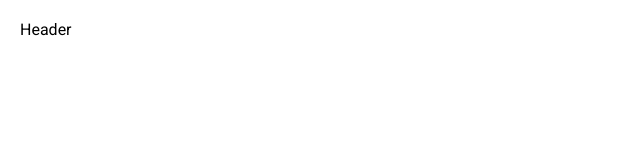
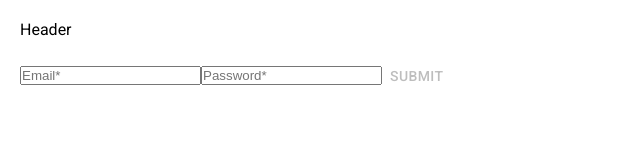
Before and after one commit to chinacat567/cse611-fall2022-team-networthy, a React app in the folder client/: page /admin in a window 1280 px wide. Before the commit this address had no page. Shown: the whole page, without its empty margins (0-640 px from the left). Built offline with nearby package versions, Linux system fonts and the light colour scheme.

Commit message:
FEAT: Login routes

```diff
--- a/client/package.json
+++ b/client/package.json
@@ -12,6 +12,7 @@
     "@testing-library/jest-dom": "^5.16.5",
     "@testing-library/react": "^13.4.0",
     "@testing-library/user-event": "^13.5.0",
+    "formik": "^2.2.9",
     "react": "^18.2.0",
     "react-dom": "^18.2.0",
     "react-redux": "^8.0.4",
@@ -19,7 +20,8 @@
     "react-scripts": "5.0.1",
     "redux": "^4.2.0",
     "sass": "^1.55.0",
-    "web-vitals": "^2.1.4"
+    "web-vitals": "^2.1.4",
+    "yup": "^0.32.11"
   },
   "scripts": {
     "start": "react-scripts start",
--- a/client/src/components/App/index.js
+++ b/client/src/components/App/index.js
@@ -7,8 +7,10 @@ import "../../styles/app.scss";
 
 // Components
 import About from "../About";
-import { Counter } from "../Test/counter";
+// import { Counter } from "../Test/counter";
 import Header from "../Header/header";
+import AuthWizard from "../AuthWizard";
+import { LOGIN_CONFIG } from "../AuthWizard/config";
 
 const App = () => {
   return (
@@ -20,6 +22,26 @@ const App = () => {
       <Router>
         <Routes>
           <Route path="/about" element={<About />} />
+          <Route
+            path="/login"
+            element={<AuthWizard state={LOGIN_CONFIG.LOGIN} />}
+          />
+          <Route
+            path="/signup"
+            element={<AuthWizard state={LOGIN_CONFIG.SIGNUP} />}
+          />
+          <Route
+            path="/coach/login"
+            element={<AuthWizard state={LOGIN_CONFIG.COACH_LOGIN} />}
+          />
+          <Route
+            path="/coach/signup"
+            element={<AuthWizard state={LOGIN_CONFIG.COACH_SIGNUP} />}
+          />
+          <Route
+            path="/admin"
+            element={<AuthWizard state={LOGIN_CONFIG.ADMIN} />}
+          />
         </Routes>
       </Router>
     </div>
--- /dev/null
+++ b/client/src/components/AuthWizard/config.js
@@ -0,0 +1,7 @@
+export const LOGIN_CONFIG = {
+  LOGIN: "LOGIN",
+  SIGNUP: "SIGNUP",
+  COACH_LOGIN: "COACH_LOGIN",
+  COACH_SIGNUP: "COACH_SIGNUP",
+  ADMIN: "ADMIN",
+};
--- /dev/null
+++ b/client/src/components/AuthWizard/index.js
@@ -0,0 +1,94 @@
+import React from "react";
+import { Formik, Form, Field, ErrorMessage } from "formik";
+import { useDispatch, useSelector } from "react-redux";
+import * as Yup from "yup";
+import Button from "@mui/material/Button";
+
+const LoginSchema = Yup.object().shape({
+  email: Yup.string()
+    .email("Please enter a valid email")
+    .required("Please enter an email"),
+  password: Yup.string()
+    .required("Please provide a password")
+    .min(8, "Password should have minimum 8 characters"),
+});
+
+const SignupSchema = Yup.object().shape({
+  email: Yup.string()
+    .email("Please enter a valid email")
+    .required("Please enter an email"),
+  password: Yup.string()
+    .required("Please provide a password")
+    .min(8, "Password should have minimum 8 characters"),
+  confirmPassword: Yup.string().oneOf(
+    [Yup.ref("password"), null],
+    "Passwords do not match"
+  ),
+});
+
+const VAILDATION_SCHEMA = {
+  LOGIN: LoginSchema,
+  SIGNUP: SignupSchema,
+};
+
+const INITIAL_VALUES = {
+  LOGIN: {
+    email: "",
+    password: "",
+  },
+  SIGNUP: {
+    email: "",
+    password: "",
+    confirmPassword: "",
+  },
+};
+
+const LOGIN = "LOGIN",
+  SIGNUP = "SIGNUP";
+
+// state: LOGIN/SIGNUP
+const AuthWizard = ({ state }) => {
+  const isLogin = state == LOGIN,
+    isSignup = state == SIGNUP;
+  const submitForm = (data) => {
+    console.log(data);
+  };
+  return (
+    <div>
+      <Formik
+        initialValues={INITIAL_VALUES[state]}
+        validationSchema={VAILDATION_SCHEMA[state]}
+        onSubmit={(values) => {
+          submitForm(values);
+        }}
+      >
+        {({ touched, isValid }) => (
+          <Form>
+            <Field name="email" placeholder="Email*" />
+            <ErrorMessage component="div" name="email" />
+            <Field name="password" type="password" placeholder="Password*" />
+            <ErrorMessage component="div" name="password" />
+            {isSignup && (
+              <>
+                <Field
+                  name="consifmPassword"
+                  type="password"
+                  placeholder="Confirm Password*"
+                />
+                <ErrorMessage component="div" name="confirmPassword" />
+              </>
+            )}
+            <Button
+              type="submit"
+              disabled={!isValid || !touched.email || !touched.password}
+            >
+              {isLogin ? "Login" : isSignup ? "Signup" : "Submit"}
+            </Button>
+          </Form>
+        )}
+      </Formik>
+    </div>
+  );
+};
+
+export default AuthWizard;
--- a/client/src/styles/common_styles/index.scss
+++ b/client/src/styles/common_styles/index.scss
@@ -5,6 +5,8 @@
 
 $--nw-primary: #d75893;
 $--nw-secondary: #9b4dca;
+$--white: #fff;
+$--gray: #d8d8d8;
 
 * {
   margin: 0px;
```
Also changed, not shown: 1 other file.
